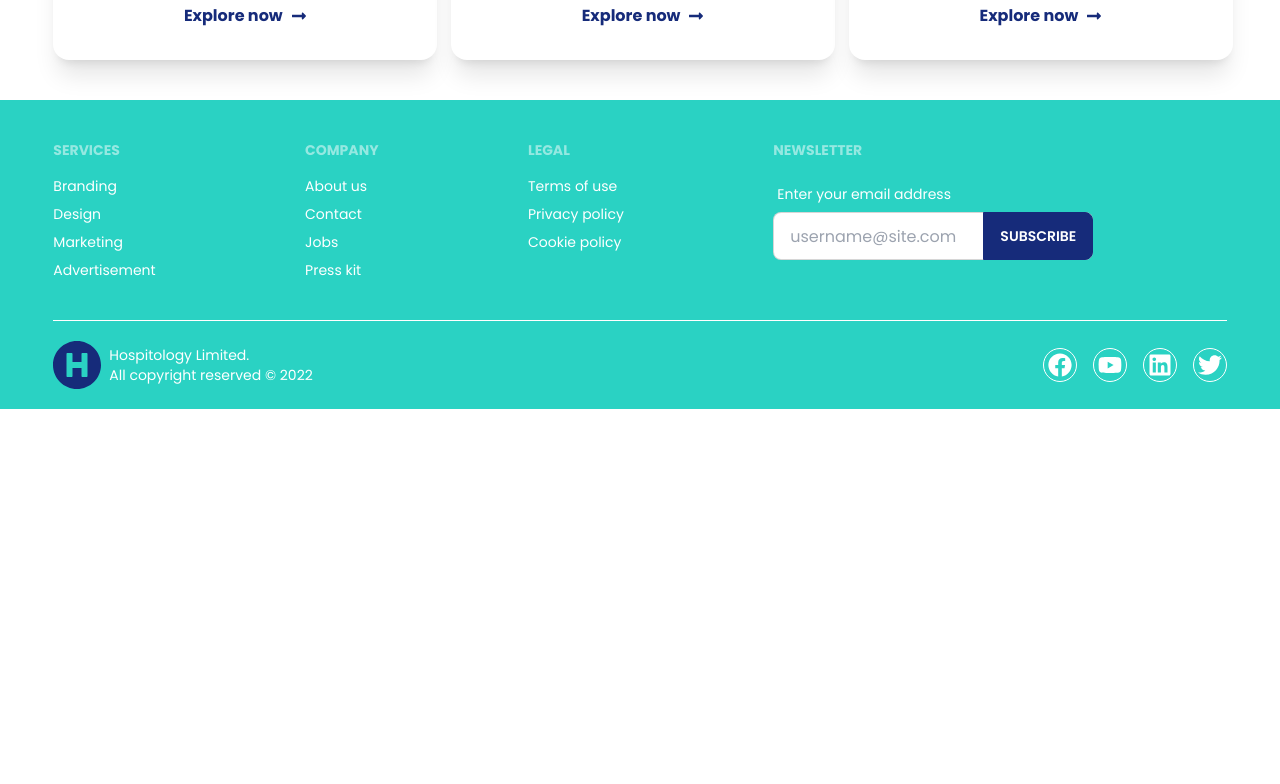
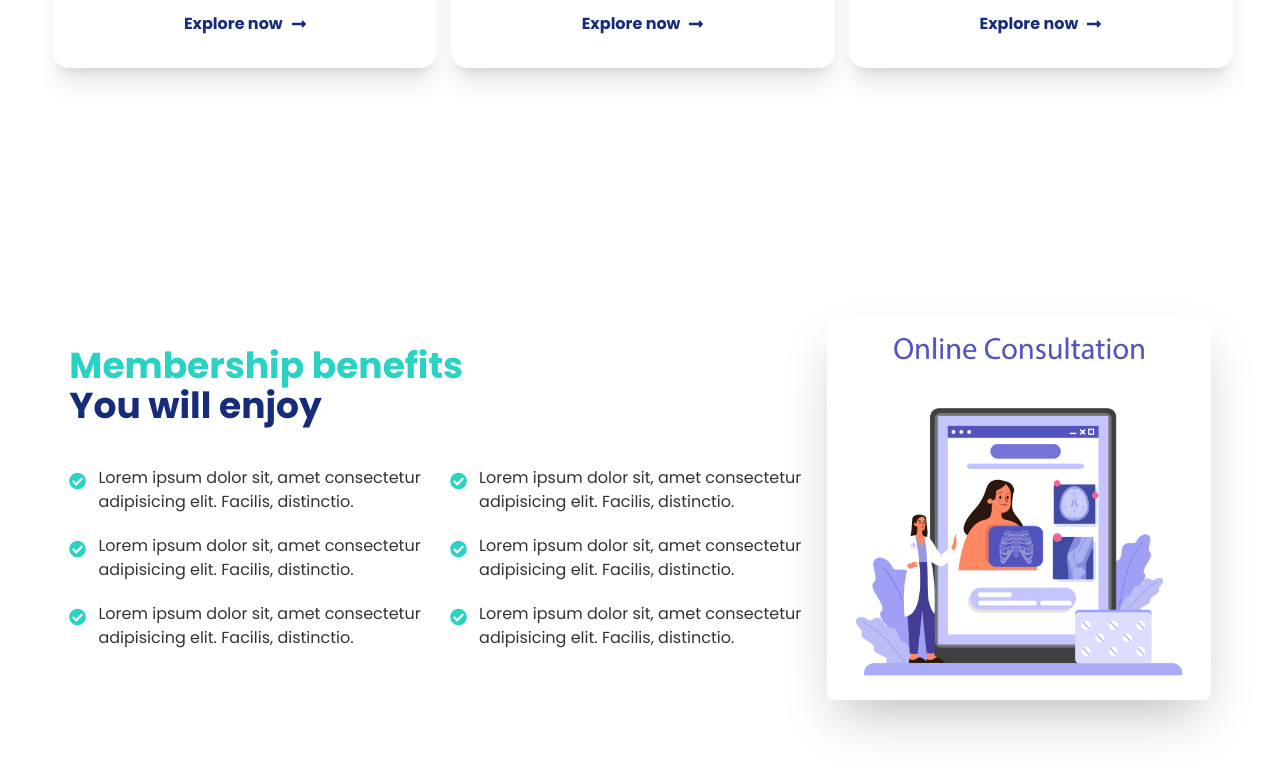
Before and after one commit to ruhulamin111/hospitology-frontend, a React (Create React App) app: page / in a window 1280 px wide. Shown: the part 1596-2380 px from the top of the page. Before the commit the page ends 2005 px from the top, so only its background shows below. Built offline with nearby package versions, Linux system fonts and the light colour scheme.

Commit message:
benefit banner done

```diff
--- /dev/null
+++ b/src/components/Benefits/Benefits.js
@@ -0,0 +1,49 @@
+import React from 'react'
+import benefit from '../../assets/radiologist_17.jpg'
+import { FaCheckCircle } from 'react-icons/fa';
+
+const Benefits = () => {
+
+    return (
+        <div className="hero min-h-screen w-11/12 mx-auto">
+            <div className="hero-content flex-col lg:flex-row-reverse">
+                <img src={benefit} className="max-w-sm rounded-lg shadow-2xl" alt='' />
+                <div>
+                    <h1 className="text-4xl font-bold text-secondary">Membership benefits <br /> <span className='text-primary'>You will enjoy</span></h1>
+                    <div className='grid lg:grid-cols-2 gap-5 mt-10'>
+                        <div>
+                            <div className='flex items-start  gap-3 mb-5'>
+                                <FaCheckCircle className='text-3xl text-secondary' />
+                                <p>Lorem ipsum dolor sit, amet consectetur adipisicing elit. Facilis, distinctio.</p>
+                            </div>
+                            <div className='flex items-start  gap-3 mb-5'>
+                                <FaCheckCircle className='text-3xl text-secondary' />
+                                <p>Lorem ipsum dolor sit, amet consectetur adipisicing elit. Facilis, distinctio.</p>
+                            </div>
+                            <div className='flex items-start  gap-3 mb-5'>
+                                <FaCheckCircle className='text-3xl text-secondary' />
+                                <p>Lorem ipsum dolor sit, amet consectetur adipisicing elit. Facilis, distinctio.</p>
+                            </div>
+                        </div>
+                        <div>
+                            <div className='flex items-start  gap-3 mb-5'>
+                                <FaCheckCircle className='text-3xl text-secondary' />
+                                <p>Lorem ipsum dolor sit, amet consectetur adipisicing elit. Facilis, distinctio.</p>
+                            </div>
+                            <div className='flex items-start  gap-3 mb-5'>
+                                <FaCheckCircle className='text-3xl text-secondary' />
+                                <p>Lorem ipsum dolor sit, amet consectetur adipisicing elit. Facilis, distinctio.</p>
+                            </div>
+                            <div className='flex items-start  gap-3 mb-5'>
+                                <FaCheckCircle className='text-3xl text-secondary' />
+                                <p>Lorem ipsum dolor sit, amet consectetur adipisicing elit. Facilis, distinctio.</p>
+                            </div>
+                        </div>
+                    </div>
+                </div>
+            </div>
+        </div>
+    )
+}
+
+export default Benefits
--- a/src/components/Category/Category.js
+++ b/src/components/Category/Category.js
@@ -13,7 +13,7 @@ const Category = () => {
 
     return (
         <div className='w-11/12 mx-auto py-10'>
-            <h1 className='text-3xl font-bold text-primary mb-5'>Fall in love with your <br /> <span className='text-secondary'>Doctors office</span></h1>
+            <h1 className='text-4xl font-bold text-primary mb-5'>Fall in love with your <br /> <span className='text-secondary'>Doctors office</span></h1>
             <div className="grid lg:grid-cols-3  gap-5">
                 <div className="card w-96 bg-base-100 shadow-xl">
                     <figure className="px-10 pt-10">
--- a/src/pages/Home/Home.js
+++ b/src/pages/Home/Home.js
@@ -1,5 +1,6 @@
 import React from 'react'
 import Banner from '../../components/Banner/Banner'
+import Benefits from '../../components/Benefits/Benefits'
 import Category from '../../components/Category/Category'
 import DoctorResult from '../../components/DoctorResult/DoctorResult'
 
@@ -9,6 +10,7 @@ const Home = () => {
       <Banner />
       <DoctorResult />
       <Category />
+      <Benefits />
 
     </div>
   )
```
